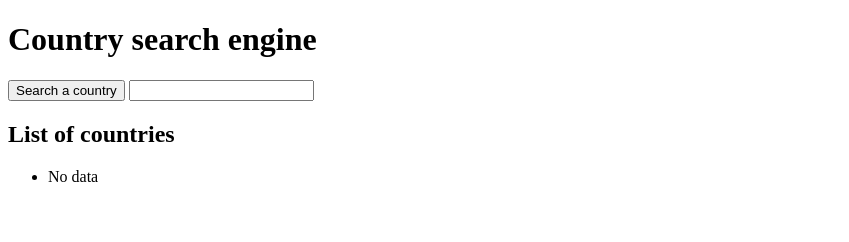
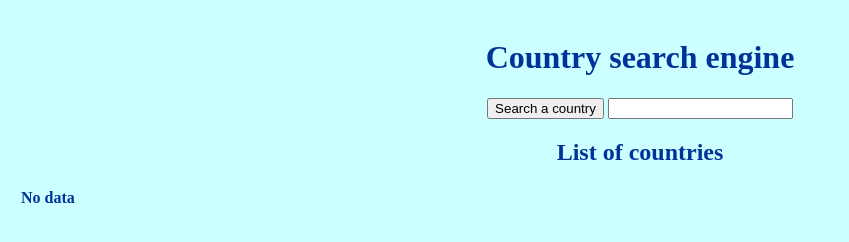
Before and after one commit to AnnaLangner/CountrySearchEngine16.6, a website: page index.html in a window 1280 px wide. Shown: the whole page, without its empty margins (0-849 px from the left). Drawn offline with Linux system fonts and the light colour scheme.

Commit message:
The fourth attepmt to add cells to the array

```diff
--- a/index.html
+++ b/index.html
@@ -7,13 +7,22 @@
 		<link rel="stylesheet" type="text/css" href="css/style.css">
 	</head>
 	<body>
-		<h1>Country search engine</h1>
-		<button id="search">Search a country</button>
-		<input id="country-name" type="text" />
-		<h2>List of countries</h2>
-		<ul id="countries">
-		  <li>No data</li>
-		</ul>
+		<h1 class="titleMachine">Country search engine</h1>
+		<button class="btn-search" id="search">Search a country</button>
+		<input class="input-search" id="country-name" type="text" />
+		<h2 class="titleTable">List of countries</h2>
+		<table class="tableCountries" id="countries">
+		  <thead>
+		  	<tr>
+		  		<th>No data</th>
+		  	</tr>
+		  </thead>
+		  <tbody>
+		  	<tr>
+		  		<td></td>
+		  	</tr>
+		  </tbody>
+		</table>
 
 	<script src="js/script.js"></script>
 	</body>
--- a/js/script.js
+++ b/js/script.js
@@ -24,8 +24,11 @@ function searchCountries() {
 function showCountriesList(resp) {
 	countriesList.innerHTML = '';
 	resp.forEach(function(item){
-    	var liEl = document.createElement('li');
-		liEl.innerHTML = '<tr><td><b>' + item.name + '</b><br></td>' + '<td> capital </td>' + '<td> :  &nbsp' + item.capital + '</td><br><br></tr>';
-    	countriesList.appendChild(liEl);
+        var thead = document.createElement('th');
+        thead.innerHTML = '<tr><th>' + item.name + '<th><tr>'
+    	var tbody = document.createElement('td');
+		tbody.innerHTML = '<tr><td> capital </td>' + '<td> :  &nbsp' + item.capital + '</td></tr>';
+    	countriesList.appendChild(thead);
+        countriesList.appendChild(tbody);
 	});
 };
--- a/sass/style.scss
+++ b/sass/style.scss
@@ -0,0 +1,34 @@
+body {
+	padding: 10px;
+	text-align: center;
+	background-color: #CCFFFF;
+	color: #003399;
+
+	.titleMachine {
+
+
+	}
+	.btn-search {
+		width: 200px;
+		height: 50px;
+		background-color: #99FFFF;
+		color: #003399;
+		border: 1px solid #99FFFF
+		border-radius: 4px;
+
+	}
+	.titleTable {
+
+	}
+	.tableCountries {
+		text-align: center;
+
+		th {
+			border: 1px solid #003399
+		}
+		td {
+			border: 1px solid #003399
+		}
+
+	}
+}
```
Also changed, not shown: css/style.css.
